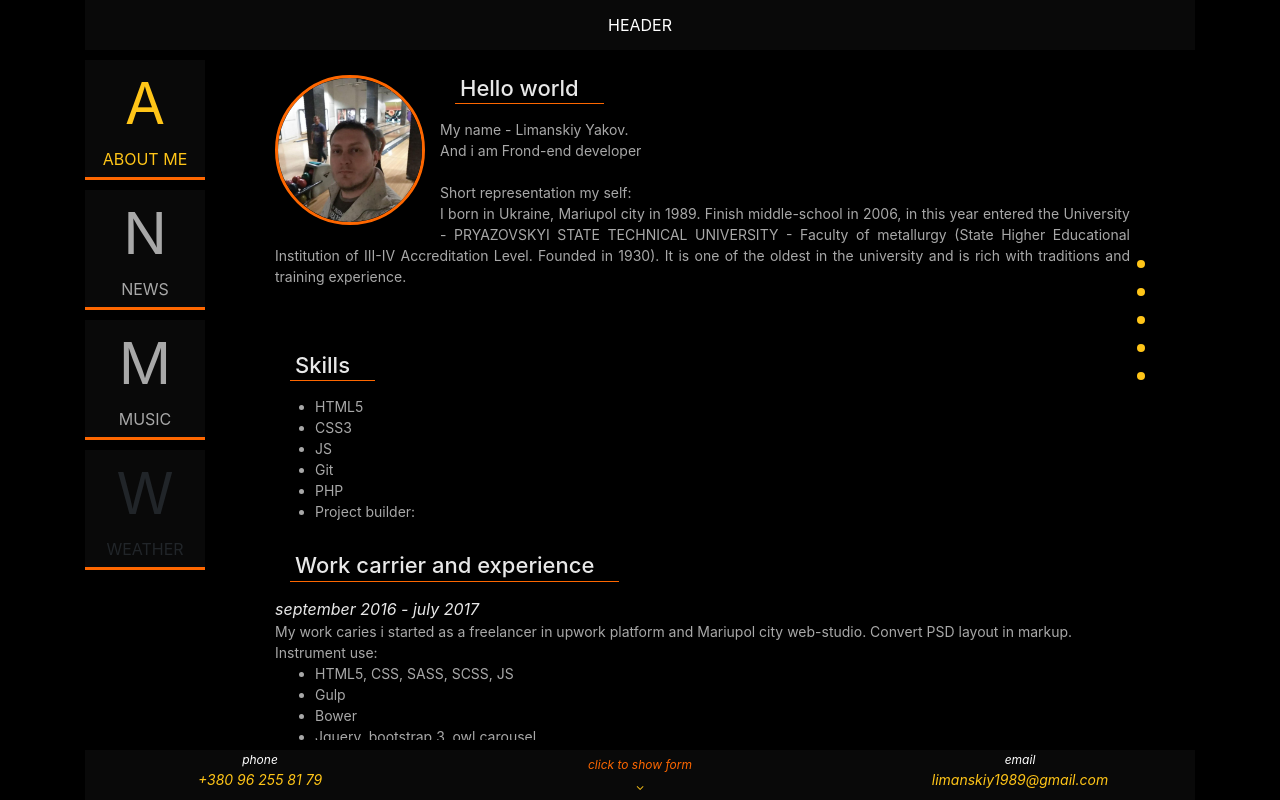
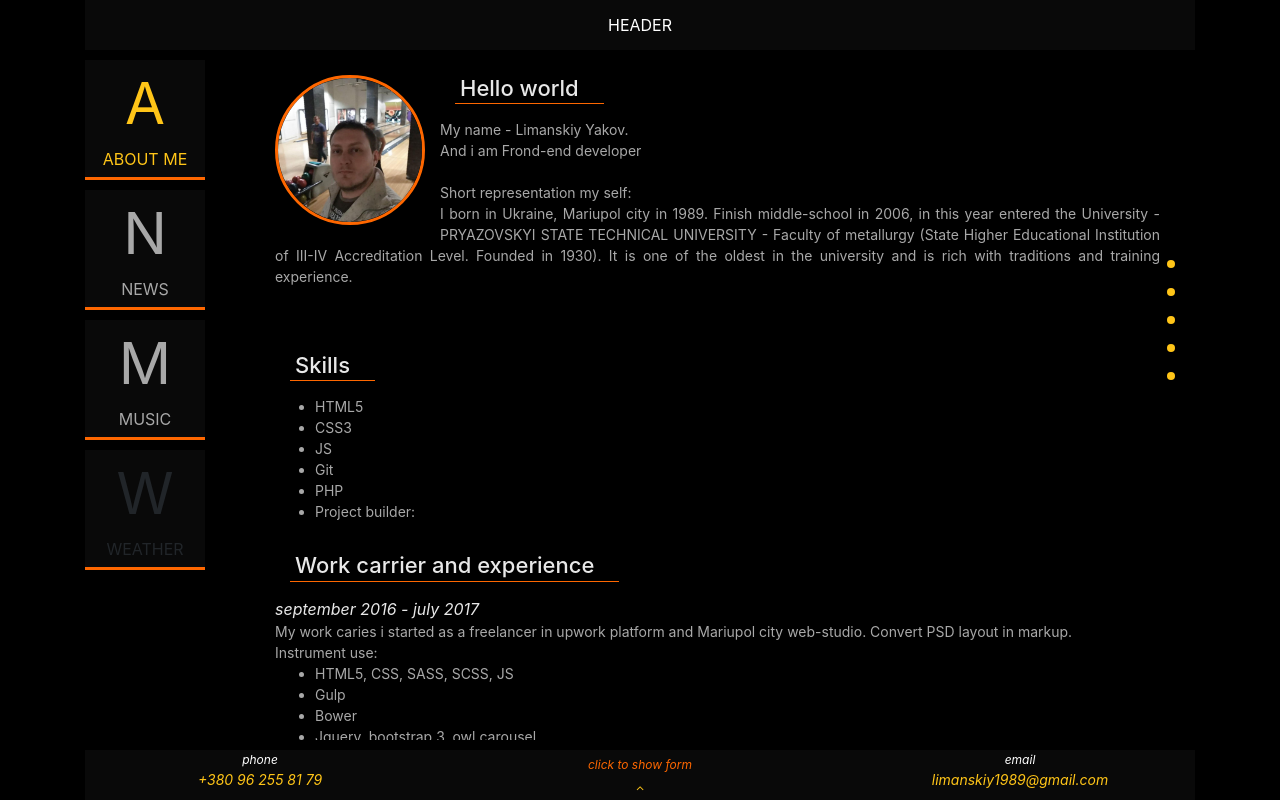
Before and after one commit to zuggosh/portfolio, an Angular app: page / in a window 1280 px wide. Built offline with nearby package versions, Linux system fonts and the light colour scheme.

Commit message:
change style of fast scroll || reverse arrow

```diff
--- a/src/app/about-me/about-me.component.scss
+++ b/src/app/about-me/about-me.component.scss
@@ -4,7 +4,7 @@
   position: relative;
   margin-bottom: 25px;
   color: $greyLight;
-  margin-right: 65px;
+  margin-right: 35px;
   font-size: 14px;
   &__navList{
     position: absolute;
@@ -15,6 +15,8 @@
     list-style: none;
   }
   &__navItem{
+    display: flex;
+    flex-direction: row-reverse;
     position: relative;
     width: 8px;
     height: 8px;
@@ -22,7 +24,7 @@
     &:hover{
       .aboutMe__navTitle{
         opacity: 1;
-        left: 13px;
+        //left: 13px;
       }
     }
   }
@@ -44,11 +46,13 @@
   &__navTitle{
     position: absolute;
     top: -4px;
-    left: 0;
+    right: 12px;
     font-size: 10px;
     font-style: italic;
+    border-radius: 3px;
     opacity: 0;
     color: $addColor;
+    background-color: black;
     transition: all 0.2s ease;
     cursor: default;
     pointer-events: none;
--- a/src/app/app.component.html
+++ b/src/app/app.component.html
@@ -4,7 +4,7 @@
             <div class="header__content">
                 HEADER
             </div>
-            <div ng-model="burger" (click)="burger? burger = false : burger = true" class="burger">
+            <div ng-model="appComponentModel.burger" (click)="appComponentModel.burger? appComponentModel.burger = false : appComponentModel.burger = true" class="burger">
                 <i class="fa fa-bars"></i>
             </div>
         </div>
@@ -15,7 +15,7 @@
     <div class="container">
         <div class="row">
             <div class="col-md-2">
-                <nav [ngClass]="{'nav--active' : burger}" class="nav">
+                <nav [ngClass]="{'nav--active' : appComponentModel.burger}" class="nav">
                     <a class="nav__block"
                        routerLink="/"
                        [routerLinkActiveOptions]="{ exact: true }"
@@ -71,7 +71,7 @@
                              class="footer__arrowBlock">
                             <span [hidden]="appComponentModel.show" class="footer__message">click to show form</span>
                             <span [hidden]="!appComponentModel.show" class="footer__message">click to hide form</span>
-                            <i class="fa fa-angle-down"></i>
+                            <i class="fa fa-angle-up"></i>
                         </div>
                     </div>
                     <div class="col-md-4">
--- a/src/app/app.component.ts
+++ b/src/app/app.component.ts
@@ -3,6 +3,7 @@ import { FormGroup, FormBuilder, Validators } from '@angular/forms';
 
 class AppComponentModel {
     show: boolean;
+    burger: boolean;
 }
 
 @Component({
```
